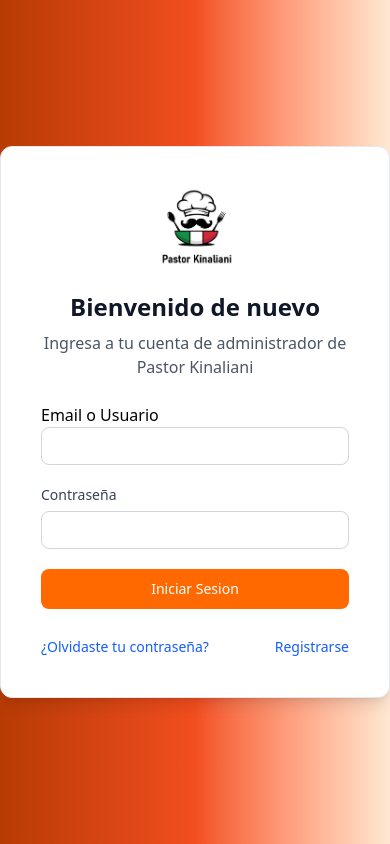
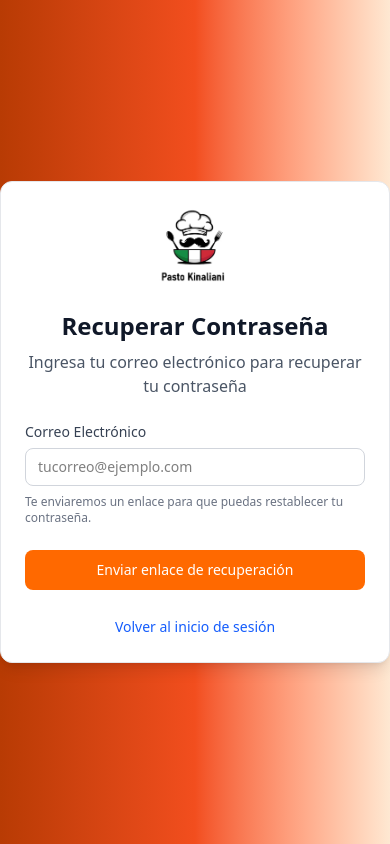
Before and after one commit to GianCordova/client-admin-Pasto-Kinaliani, a React (Vite) app: page / in a window 390 px wide. Both pictures are taken after a click on the button "¿Olvidaste tu contraseña?". Built offline with nearby package versions, Linux system fonts and the light colour scheme.

Commit message:
Se completo el formulario de registro y olvido contraseña

```diff
--- /dev/null
+++ b/src/features/auth/components/ForgotPassForm.jsx
@@ -0,0 +1,34 @@
+export const ForgotPassForm = ({ onSwitchLogin }) => {
+    return (
+        <form className="space-y-6 animate-fadeIn">
+            <div>
+                <label className="block text-sm font-medium text-gray-700 mb-1.5">
+                    Correo Electrónico
+                </label>
+                <input
+                    type="email"
+                    className="w-full px-3 py-2 text-sm border border-gray-300 rounded-lg focus:ring-2 focus:ring-orange-500 outline-none"
+                    placeholder="tucorreo@ejemplo.com"
+                    required
+                />
+                <p className="mt-2 text-xs text-gray-500">
+                    Te enviaremos un enlace para que puedas restablecer tu contraseña.
+                </p>
+            </div>
+
+            <button className="w-full bg-orange-500 hover:bg-orange-600 text-white font-medium py-2.5 px-4 rounded-lg transition-colors duration-200 text-sm">
+                Enviar enlace de recuperación
+            </button>
+
+            <div className="text-center">
+                <button
+                    type="button"
+                    onClick={onSwitchLogin}
+                    className="text-sm text-blue-600 hover:underline font-medium"
+                >
+                    Volver al inicio de sesión
+                </button>
+            </div>
+        </form>
+    );
+};
--- a/src/features/auth/components/LoginForm.jsx
+++ b/src/features/auth/components/LoginForm.jsx
@@ -1,50 +1,30 @@
-export const LoginForm = () => {
-
-    return(
+export const LoginForm = ({ onSwitchRegister, onSwitchForgot }) => {
+    return (
         <form className="space-y-5">
+            {/* ... inputs de email y contraseña igual ... */}
             <div>
-                <label htmlFor="block text-sm medium text-gray-800
-                mb-1.5">
-                    Email o Usuario
-                </label>
-
-                <input className="w-full px-3 py-2 text-sm
-                border border-gray-300 rounded-lg focus:ring-2
-                focus:ring-blue-500" />
+                <label className="block text-sm font-medium text-gray-800 mb-1.5">Email o Usuario</label>
+                <input className="w-full px-3 py-2 text-sm border border-gray-300 rounded-lg focus:ring-2 focus:ring-orange-500 outline-none" />
             </div>
 
             <div>
-                <label className="block text-sm font-medium
-                text-gray-700 mb-1.5">
-                    Contraseña
-                </label>
-
-                <input className="w-full px-3 py-2 text-sm
-                border border-gray-300 rounded-lg focus:ring-2
-                focus:ring-blue-500" />
+                <label className="block text-sm font-medium text-gray-700 mb-1.5">Contraseña</label>
+                <input type="password" className="w-full px-3 py-2 text-sm border border-gray-300 rounded-lg focus:ring-2 focus:ring-orange-500 outline-none" />
             </div>
 
-            <button className="w-full bg-orange-500 hover:bg-orange-600
-            text-white font-medium py-2.5 px-4 rounded-lg
-            transition-colors duration-200 text-sm">
-                Iniciar Sesion
+            <button className="w-full bg-orange-500 hover:bg-orange-600 text-white font-medium py-2.5 px-4 rounded-lg transition-colors duration-200 text-sm">
+                Iniciar Sesión
             </button>
 
             <div className="flex justify-between text-sm mt-2">
-        <button
-          type="button"
-          className="text-blue-600 hover:underline"
-        >
-          ¿Olvidaste tu contraseña?
-        </button>
+                <button type="button" onClick={onSwitchForgot} className="text-blue-600 hover:underline">
+                    ¿Olvidaste tu contraseña?
+                </button>
 
-        <button
-          type="button"
-          className="text-blue-600 hover:underline"
-        >
-          Registrarse
-        </button>
-        </div>
+                <button type="button" onClick={onSwitchRegister} className="text-blue-600 hover:underline">
+                    Registrarse
+                </button>
+            </div>
         </form>
     );
-}
+};
--- a/src/features/auth/components/RegisterForm.jsx
+++ b/src/features/auth/components/RegisterForm.jsx
@@ -1,41 +1,81 @@
-export const RegisterForm = () => {
+export const RegisterForm = ({ onSwitchLogin }) => {
     return (
-        <form className="space-y-4">
+        <form className="space-y-4 animate-fadeIn">
+            {/* Fila 1: Nombre y Apellido */}
             <div className="grid grid-cols-1 md:grid-cols-2 gap-4">
                 <div>
                     <label className="block text-sm font-medium text-gray-700 mb-1.5">Nombre</label>
-                    <input type="text" className="w-full px-3 py-2 text-sm border border-gray-300 rounded-lg focus:ring-2 focus:ring-blue-500 outline-none" placeholder="Ej. Juan" />
+                    <input
+                        type="text"
+                        maxLength={50}
+                        className="w-full px-3 py-2 text-sm border border-gray-300 rounded-lg focus:ring-2 focus:ring-orange-500 outline-none"
+                        placeholder="Ej. Juan"
+                        required
+                    />
                 </div>
                 <div>
                     <label className="block text-sm font-medium text-gray-700 mb-1.5">Apellido</label>
-                    <input type="text" className="w-full px-3 py-2 text-sm border border-gray-300 rounded-lg focus:ring-2 focus:ring-blue-500 outline-none" placeholder="Ej. Pérez" />
+                    <input
+                        type="text"
+                        maxLength={50}
+                        className="w-full px-3 py-2 text-sm border border-gray-300 rounded-lg focus:ring-2 focus:ring-orange-500 outline-none"
+                        placeholder="Ej. Pérez"
+                        required
+                    />
                 </div>
             </div>
 
+            {/* Fila 2: DPI y Puesto */}
             <div className="grid grid-cols-1 md:grid-cols-2 gap-4">
                 <div>
-                    <label className="block text-sm font-medium text-gray-700 mb-1.5">Teléfono</label>
-                    <input type="tel" className="w-full px-3 py-2 text-sm border border-gray-300 rounded-lg focus:ring-2 focus:ring-blue-500 outline-none" placeholder="1234-5678" />
+                    <label className="block text-sm font-medium text-gray-700 mb-1.5">DPI</label>
+                    <input
+                        type="text"
+                        maxLength={20}
+                        className="w-full px-3 py-2 text-sm border border-gray-300 rounded-lg focus:ring-2 focus:ring-orange-500 outline-none"
+                        placeholder="CUI/DPI"
+                        required
+                    />
                 </div>
                 <div>
-                    <label className="block text-sm font-medium text-gray-700 mb-1.5">Usuario</label>
-                    <input type="text" className="w-full px-3 py-2 text-sm border border-gray-300 rounded-lg focus:ring-2 focus:ring-blue-500 outline-none" placeholder="jperez123" />
+                    <label className="block text-sm font-medium text-gray-700 mb-1.5">Puesto</label>
+                    <input
+                        type="text"
+                        maxLength={100}
+                        className="w-full px-3 py-2 text-sm border border-gray-300 rounded-lg focus:ring-2 focus:ring-orange-500 outline-none"
+                        placeholder="Ej. Administrador"
+                        required
+                    />
                 </div>
             </div>
 
+            {/* Sueldo (Ocupa todo el ancho o puedes ponerlo a la par de otro si agregas más) */}
             <div>
-                <label className="block text-sm font-medium text-gray-700 mb-1.5">Correo Electrónico</label>
-                <input type="email" className="w-full px-3 py-2 text-sm border border-gray-300 rounded-lg focus:ring-2 focus:ring-blue-500 outline-none" placeholder="correo@kinal.edu.gt" />
+                <label className="block text-sm font-medium text-gray-700 mb-1.5">Sueldo (Q)</label>
+                <input
+                    type="number"
+                    step="0.01"
+                    min="0"
+                    className="w-full px-3 py-2 text-sm border border-gray-300 rounded-lg focus:ring-2 focus:ring-orange-500 outline-none"
+                    placeholder="0.00"
+                    required
+                />
             </div>
 
-            <div>
-                <label className="block text-sm font-medium text-gray-700 mb-1.5">Contraseña</label>
-                <input type="password" name="password" className="w-full px-3 py-2 text-sm border border-gray-300 rounded-lg focus:ring-2 focus:ring-blue-500 outline-none" placeholder="••••••••" />
-            </div>
+            <button className="w-full bg-orange-500 hover:bg-orange-600 text-white font-medium py-2.5 px-4 rounded-lg transition-colors duration-200 text-sm mt-2">
+                Registrarse
+            </button>
 
-            <button className="w-full bg-main-blue hover:opacity-90 text-white font-medium py-2.5 px-4 rounded-lg transition-colors duration-200 text-sm mt-2">
-                Crear Cuenta
-            </button>
+            <p className="text-center text-sm text-gray-600 mt-4">
+                ¿Ya tienes cuenta?{' '}
+                <button
+                    type="button"
+                    onClick={onSwitchLogin}
+                    className="text-blue-600 hover:underline font-medium"
+                >
+                    Inicia sesión
+                </button>
+            </p>
         </form>
     );
 }
--- a/src/features/auth/pages/AuthPage.jsx
+++ b/src/features/auth/pages/AuthPage.jsx
@@ -1,57 +1,58 @@
 import { useState } from "react";
 import { LoginForm } from "../components/LoginForm";
+import { RegisterForm } from "../components/RegisterForm";
+import { ForgotPassForm } from "../components/ForgotPassForm";
 
 const AuthPage = () => {
     const [isLogin, setIsLogin] = useState(true);
     const [isForgot, setIsForgot] = useState(false);
 
-    return(
+    // Funciones para cambiar de vista
+    const handleToRegister = () => {
+        setIsLogin(false);
+        setIsForgot(false);
+    };
 
-<div className="bg-gradient-to-r from-[#B83B04] via-[#F24E1E] via-[#4A2800] to-[#FEE8D2] min-h-screen flex items-center justify-center">
+    const handleToLogin = () => {
+        setIsLogin(true);
+        setIsForgot(false);
+    };
 
-            <div className="w-full max-w-xl bg-white rounded-xl shadow-lg
-            border border-gray-200 p-6 md: p-10">
+    const handleToForgot = () => {
+        setIsForgot(true);
+    };
+
+    return (
+        <div className="bg-gradient-to-r from-[#B83B04] via-[#F24E1E] via-[#4A2800] to-[#FEE8D2] min-h-screen flex items-center justify-center">
+            <div className="w-full max-w-xl bg-white rounded-xl shadow-lg border border-gray-200 p-6 md:p-10">
 
                 {/* Logo */}
                 <div className="flex justify-center mb-6">
-                        <img
-                        src="/src/assets/img/pastor_kinaliani.png"
-                        alt="Kinal Sport"
-                        className="h-20 w-auto"
-                        />
-                    </div>
+                    <img src="/src/assets/img/pastor_kinaliani.png" alt="Logo" className="h-20 w-auto" />
+                </div>
 
-                    <div className=" text-center mb-6">
-
-                        <h1 className="text-2xl lg:text-3xl font-bold
-                        text-gray-900 mb-2">
-
+                <div className="text-center mb-6">
+                    <h1 className="text-2xl lg:text-3xl font-bold text-gray-900 mb-2">
+                        {isForgot ? "Recuperar Contraseña" : isLogin ? "Bienvenido de nuevo" : "Crea tu cuenta"}
+                    </h1>
+                    <p className="text-gray-600 text-base max-w-md mx-auto">
                         {isForgot
-                        ? "Recuperar Contraseña"
-                        :isLogin
-                        ? "Bienvenido de nuevo"
-                        : "Crea tu cuenta"
-                        }
-                    </h1>
-                    <p className="text-gray-600 text-base max-w-md
-                    mx-auto">
-                        {isForgot
-                        ? "Ingresa tu correo electrónico para recuperar tu contraseña"
-                        :isLogin
-                        ?"Ingresa a tu cuenta de administrador de Pastor Kinaliani"
-                        :"Registrate como administrador de Pastor Kinaliani"
-                        }
+                            ? "Ingresa tu correo electrónico para recuperar tu contraseña"
+                            : isLogin
+                                ? "Ingresa a tu cuenta de administrador de Pastor Kinaliani"
+                                : "Regístrate como administrador de Pastor Kinaliani"}
                     </p>
                 </div>
 
-            {isForgot
-            ?"Formulario"
-            :<LoginForm />
-
-            }
-
+                {/* Renderizado condicional */}
+                {isForgot ? (
+                    <ForgotPassForm onSwitchLogin={handleToLogin} />
+                ) : isLogin ? (
+                    <LoginForm onSwitchRegister={handleToRegister} onSwitchForgot={handleToForgot} />
+                ) : (
+                    <RegisterForm onSwitchLogin={handleToLogin} />
+                )}
             </div>
-
         </div>
     );
 };
```
Also changed, not shown: src/assets/img/pastor_kinaliani.png.
